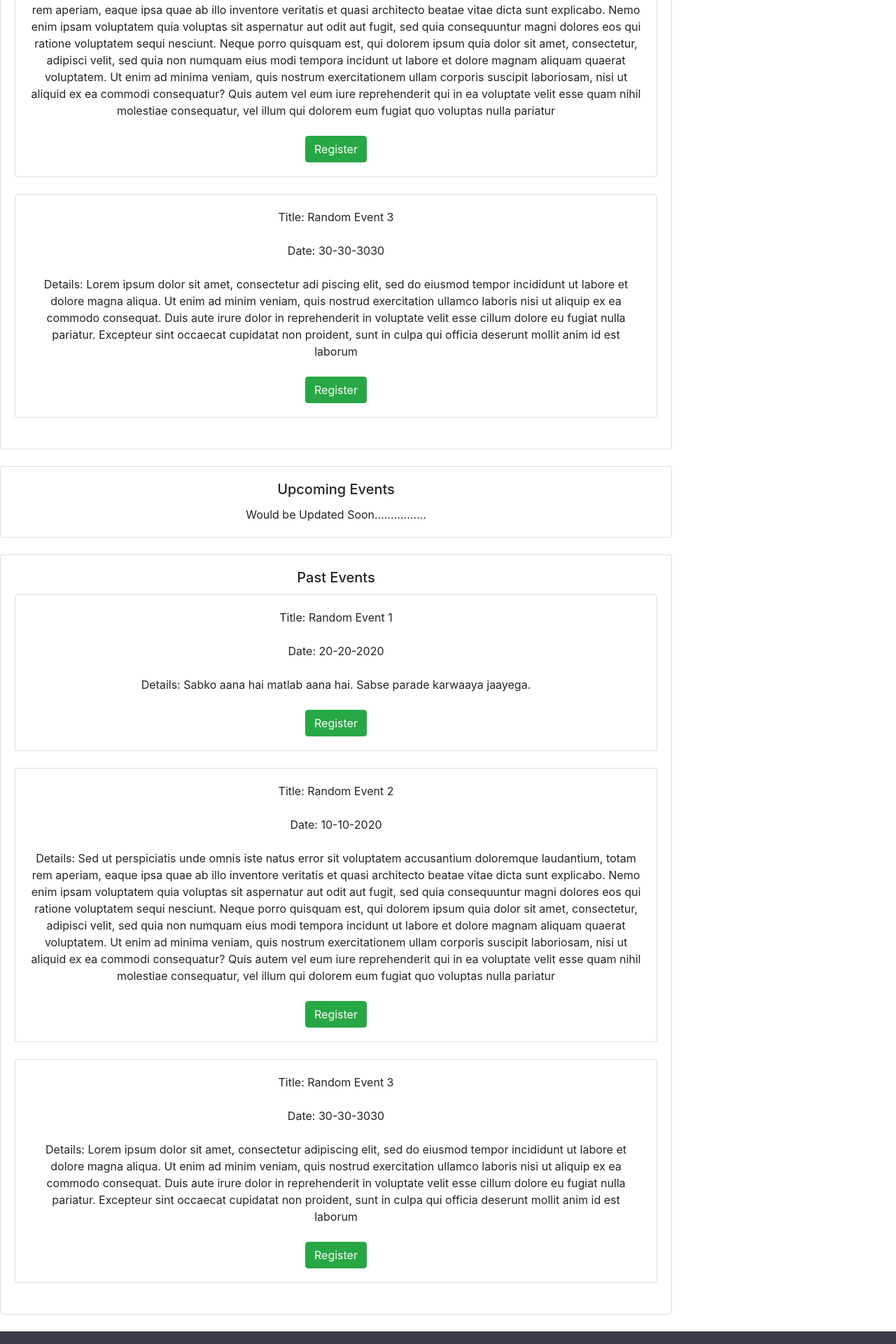
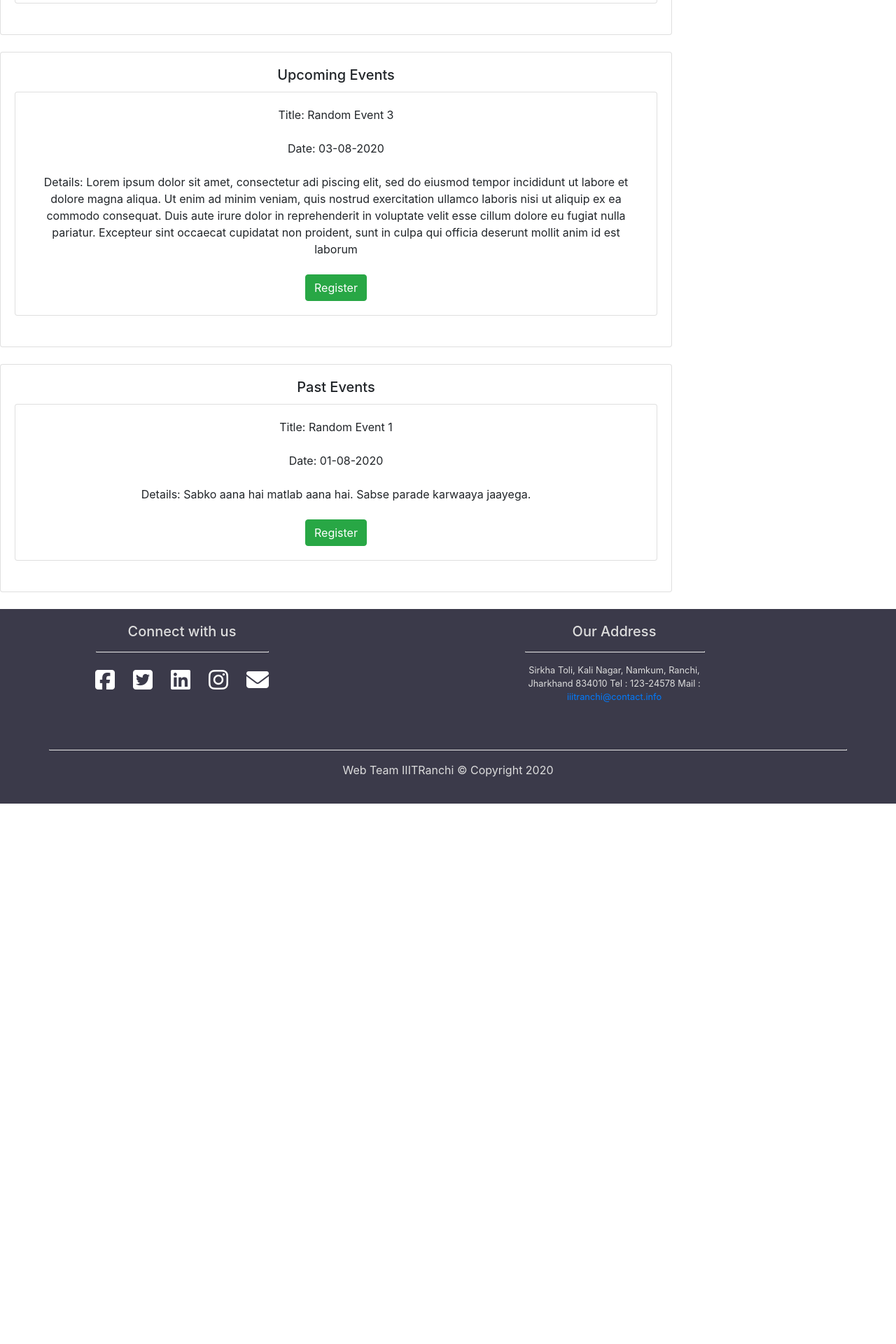
Before and after one commit to EmperorYP7/IIITR-IEEE-Website, a React (Create React App) app in the folder frontend/: page /events in a window 1280 px wide. Shown: the part 540-2460 px from the top of the page at 70% size. After the commit the page ends 1688 px from the top, so only its background shows below. Built offline with nearby package versions, Linux system fonts and the light colour scheme; the HTML template or start-up script is replaced by a standard one.

Commit message:
The events from JSON data would be directly divided into present, past and upcoming categories

```diff
--- a/frontend/src/components/Events/Events.js
+++ b/frontend/src/components/Events/Events.js
@@ -1,6 +1,47 @@
 import React, { Component } from 'react';
 import 'bootstrap/dist/css/bootstrap.min.css';
 import './Events.css';
+
+var today = new Date();                                 //Some code to get today's date
+var dd = String(today.getDate()).padStart(2, '0');      //
+var mm = String(today.getMonth() + 1).padStart(2, '0'); //
+var yyyy = today.getFullYear();                         //
+today = yyyy+mm+dd;                                     //The variable today stores date in yyyymmdd format
+console.log("Today:",today);
+
+//Note: The date for the events stored in database must be strictly in dd-mm-yyyy format
+
+//Data entered below in variable data would normally be obtained from mongoDB database
+var data=[{     'Title': 'Random Event 1',
+            'Date': '01-08-2020',
+            'Details': 'Sabko aana hai matlab aana hai. Sabse parade karwaaya jaayega.',
+            'Form': 'https://form1'
+            },
+            {
+            'Title': 'Random Event 2',
+            'Date': '02-08-2020',
+            'Details': 'Sed ut perspiciatis unde omnis iste natus error sit voluptatem accusantium doloremque laudantium, totam rem aperiam, eaque ipsa quae ab illo inventore veritatis et quasi architecto beatae vitae dicta sunt explicabo. Nemo enim ipsam voluptatem quia voluptas sit aspernatur aut odit aut fugit, sed quia consequuntur magni dolores eos qui ratione voluptatem sequi nesciunt. Neque porro quisquam est, qui dolorem ipsum quia dolor sit amet, consectetur, adipisci velit, sed quia non numquam eius modi tempora incidunt ut labore et dolore magnam aliquam quaerat voluptatem. Ut enim ad minima veniam, quis nostrum exercitationem ullam corporis suscipit laboriosam, nisi ut aliquid ex ea commodi consequatur? Quis autem vel eum iure reprehenderit qui in ea voluptate velit esse quam nihil molestiae consequatur, vel illum qui dolorem eum fugiat quo voluptas nulla pariatur ',
+            'Form' : 'https://form2'
+            },
+            {
+            'Title': 'Random Event 3',
+            'Date':'03-08-2020',
+            'Details': 'Lorem ipsum dolor sit amet, consectetur adi piscing elit, sed do eiusmod tempor incididunt ut labore et dolore magna aliqua. Ut enim ad minim veniam, quis nostrud exercitation ullamco laboris nisi ut aliquip ex ea commodo consequat. Duis aute irure dolor in reprehenderit in voluptate velit esse cillum dolore eu fugiat nulla pariatur. Excepteur sint occaecat cupidatat non proident, sunt in culpa qui officia deserunt mollit anim id est laborum ',
+            'Form' : 'https://form3'
+            }
+
+        ];
+
+
+//console.log(today,"\n",data[0].Date.substring(6,data[0].Date.length)+data[0].Date.substring(3,5)+data[0].Date.substring(0,2));        //date debug
+
+var PresentData = data.filter(function(x){return (x.Date.substring(6,x.Date.length)+x.Date.substring(3,5)+x.Date.substring(0,2)).localeCompare(today)===0 });       //Filters data to get JSON array of present events
+var UpcomingData = data.filter(function(x){return Number(x.Date.substring(6,x.Date.length)+x.Date.substring(3,5)+x.Date.substring(0,2)) > Number(today) });         //Filters data to get JSON array of upcoming events
+var PastData = data.filter(function(x){return Number(x.Date.substring(6,x.Date.length)+x.Date.substring(3,5)+x.Date.substring(0,2)) < Number(today) });             //Filters data to get JSON array of past events
+
+console.log("Present Events:\n",PresentData);       //debug statement for present events
+console.log("Upcoming Events:\n",UpcomingData);      //debug statement for upcoming events
+console.log("Past Events:\n",PastData);          //debug statement for past events
 
 
 class Events extends Component {
@@ -8,140 +49,72 @@ class Events extends Component {
     {
         super(props);
     this.state={
-        present:[{  'Title': 'Random Event 1',
-                    'Date': '20-20-2020',
-                    'Details': 'Sabko aana hai matlab aana hai. Sabse parade karwaaya jaayega.',
-                    'Form': 'https://form link 1'
-                },
-                {
-                    'Title': 'Random Event 2',
-                    'Date': '10-10-2020',
-                    'Details': 'Sed ut perspiciatis unde omnis iste natus error sit voluptatem accusantium doloremque laudantium, totam rem aperiam, eaque ipsa quae ab illo inventore veritatis et quasi architecto beatae vitae dicta sunt explicabo. Nemo enim ipsam voluptatem quia voluptas sit aspernatur aut odit aut fugit, sed quia consequuntur magni dolores eos qui ratione voluptatem sequi nesciunt. Neque porro quisquam est, qui dolorem ipsum quia dolor sit amet, consectetur, adipisci velit, sed quia non numquam eius modi tempora incidunt ut labore et dolore magnam aliquam quaerat voluptatem. Ut enim ad minima veniam, quis nostrum exercitationem ullam corporis suscipit laboriosam, nisi ut aliquid ex ea commodi consequatur? Quis autem vel eum iure reprehenderit qui in ea voluptate velit esse quam nihil molestiae consequatur, vel illum qui dolorem eum fugiat quo voluptas nulla pariatur ',
-                    'Form' : 'https://form link 2'
-                },
-                {
-                    'Title': 'Random Event 3',
-                    ' Date':'30-30-3030',
-                    'Details': 'Lorem ipsum dolor sit amet, consectetur adi piscing elit, sed do eiusmod tempor incididunt ut labore et dolore magna aliqua. Ut enim ad minim veniam, quis nostrud exercitation ullamco laboris nisi ut aliquip ex ea commodo consequat. Duis aute irure dolor in reprehenderit in voluptate velit esse cillum dolore eu fugiat nulla pariatur. Excepteur sint occaecat cupidatat non proident, sunt in culpa qui officia deserunt mollit anim id est laborum ',
-                    'Form' : 'https://form link 3'
-                }],
-        upcoming:[
-                    'None'
-                ],
-        past:[{  'Title': 'Random Event 1',
-                    'Date': '20-20-2020',
-                    'Details': 'Sabko aana hai matlab aana hai. Sabse parade karwaaya jaayega.',
-                    'Form' : 'https://form link 4'
-                },
-                {
-                    'Title': 'Random Event 2',
-                    'Date': '10-10-2020',
-                    'Details': 'Sed ut perspiciatis unde omnis iste natus error sit voluptatem accusantium doloremque laudantium, totam rem aperiam, eaque ipsa quae ab illo inventore veritatis et quasi architecto beatae vitae dicta sunt explicabo. Nemo enim ipsam voluptatem quia voluptas sit aspernatur aut odit aut fugit, sed quia consequuntur magni dolores eos qui ratione voluptatem sequi nesciunt. Neque porro quisquam est, qui dolorem ipsum quia dolor sit amet, consectetur, adipisci velit, sed quia non numquam eius modi tempora incidunt ut labore et dolore magnam aliquam quaerat voluptatem. Ut enim ad minima veniam, quis nostrum exercitationem ullam corporis suscipit laboriosam, nisi ut aliquid ex ea commodi consequatur? Quis autem vel eum iure reprehenderit qui in ea voluptate velit esse quam nihil molestiae consequatur, vel illum qui dolorem eum fugiat quo voluptas nulla pariatur ',
-                    'Form' : 'https://form link 5'
-                },
-                {
-                    'Title': 'Random Event 3',
-                    ' Date':'30-30-3030',
-                    'Details': 'Lorem ipsum dolor sit amet, consectetur adi piscing elit, sed do eiusmod tempor incididunt ut labore et dolore magna aliqua. Ut enim ad minim veniam, quis nostrud exercitation ullamco laboris nisi ut aliquip ex ea commodo consequat. Duis aute irure dolor in reprehenderit in voluptate velit esse cillum dolore eu fugiat nulla pariatur. Excepteur sint occaecat cupidatat non proident, sunt in culpa qui officia deserunt mollit anim id est laborum ',
-                    'Form' : 'https://form link 6'
-                }]
+        present:PresentData,        //Obtained from above
+        upcoming:UpcomingData,      //Obtained from above
+        past:PastData               //Obtained from above
             }
     };
     render() {
         return (
             <React.Fragment>
-                {
-                    console.log(this.state.present[0].Title,'\n', this.state.present[0].Date,'\n', this.state.present[0].Details,'\n',this.state.present[0].form)
-                }
                 <div className="card w-75">
                     <div className="card-body">
                         <h5 className="card-title">Present Events</h5>
                         <p className="card-text">
+                        {this.state.present.map(post =>{return(<div>
                                 <div className="card w-100">
                                     <div className="card-body">
                                         <p className="card-text">
-                                            Title: Random Event 1<br/><br/>
-                                            Date: 20-20-2020<br/><br/>
-                                            Details: Sabko aana hai matlab aana hai. Sabse parade karwaaya jaayega. <br/><br/>
+                                            Title: {post.Title}<br/><br/>
+                                            Date: {post.Date}<br/><br/>
+                                            Details: {post.Details} <br/><br/>
                                             <button className= "btn btn-success" onClick="location.href=' this.state.formfor '; ">Register</button>
                                         </p>
                                     </div>
                                 </div><br/>
-                                <div className="card w-100">
-                                    <div className="card-body">
-                                        <p className="card-text">
-                                            Title: Random Event 2<br/><br/>
-                                            Date: 10-10-2020<br/><br/>
-                                            Details: Sed ut perspiciatis unde omnis iste natus error sit voluptatem accusantium doloremque laudantium, totam rem aperiam, eaque ipsa quae ab illo inventore veritatis et quasi architecto beatae vitae dicta sunt explicabo. Nemo enim ipsam voluptatem quia voluptas sit aspernatur aut odit aut fugit, sed quia consequuntur magni dolores eos qui ratione voluptatem sequi nesciunt. Neque porro quisquam est, qui dolorem ipsum quia dolor sit amet, consectetur, adipisci velit, sed quia non numquam eius modi tempora incidunt ut labore et dolore magnam aliquam quaerat voluptatem. Ut enim ad minima veniam, quis nostrum exercitationem ullam corporis suscipit laboriosam, nisi ut aliquid ex ea commodi consequatur? Quis autem vel eum iure reprehenderit qui in ea voluptate velit esse quam nihil molestiae consequatur, vel illum qui dolorem eum fugiat quo voluptas nulla pariatur
-                                            <br/><br/>
-                                            <button className= "btn btn-success" onClick="location.href=' this.state.formfor '; ">Register</button>
-                                        </p>
-                                    </div>
-                                </div><br/>
-                                <div className="card w-100">
-                                    <div className="card-body">
-                                        <p className="card-text">
-                                            Title: Random Event 3<br/><br/>
-                                            Date: 30-30-3030<br/><br/>
-                                            Details: Lorem ipsum dolor sit amet, consectetur adi
-                                            piscing elit, sed do eiusmod tempor incididunt ut labore et dolore magna aliqua. Ut enim ad minim veniam, quis nostrud exercitation ullamco laboris nisi ut aliquip ex ea commodo consequat. Duis aute irure dolor in reprehenderit in voluptate velit esse cillum dolore eu fugiat nulla pariatur. Excepteur sint occaecat cupidatat non proident, sunt in culpa qui officia deserunt mollit anim id est laborum
-                                            <br/><br/>
-                                            <button className= "btn btn-success" onClick="location.href=' this.state.formfor '; ">Register</button>
-                                        </p>
-                                    </div>
-                                </div><br/>
+                        </div>);})}
                         </p>
                     </div>
                 </div><br/>
-                {console.log(this.state.upcoming[0].Title,'\n', this.state.upcoming[0].Date,'\n', this.state.upcoming[0].Details,'\n',this.state.upcoming[0].form)}
+
 
                 <div className="card w-75">
                     <div className="card-body">
                         <h5 className="card-title">Upcoming Events</h5>
                         <p className="card-text">
-                                Would be Updated Soon................
+                        {this.state.upcoming.map(post =>{return(<div>
+                                <div className="card w-100">
+                                    <div className="card-body">
+                                        <p className="card-text">
+                                            Title: {post.Title}<br/><br/>
+                                            Date: {post.Date}<br/><br/>
+                                            Details: {post.Details} <br/><br/>
+                                            <button className= "btn btn-success" onClick="location.href=' this.state.formfor '; ">Register</button>
+                                        </p>
+                                    </div>
+                                </div><br/>
+                        </div>);})}
                         </p>
                     </div>
                 </div><br/>
-                {console.log(this.state.past[0].Title,'\n', this.state.past[0].Date,'\n', this.state.past[0].Details,'\n',this.state.past[0].form)}
+
 
                 <div className="card w-75">
                     <div className="card-body">
                         <h5 className="card-title">Past Events</h5>
                         <p className="card-text">
+                        {this.state.past.map(post =>{return(<div>
                                 <div className="card w-100">
                                     <div className="card-body">
                                         <p className="card-text">
-                                            Title: Random Event 1<br/><br/>
-                                            Date: 20-20-2020<br/><br/>
-                                            Details: Sabko aana hai matlab aana hai. Sabse parade karwaaya jaayega.
-                                            <br/><br/>
+                                            Title: {post.Title}<br/><br/>
+                                            Date: {post.Date}<br/><br/>
+                                            Details: {post.Details} <br/><br/>
                                             <button className= "btn btn-success" onClick="location.href=' this.state.formfor '; ">Register</button>
                                         </p>
                                     </div>
                                 </div><br/>
-                                <div className="card w-100">
-                                    <div className="card-body">
-                                        <p className="card-text">
-                                            Title: Random Event 2<br/><br/>
-                                            Date: 10-10-2020<br/><br/>
-                                            Details: Sed ut perspiciatis unde omnis iste natus error sit voluptatem accusantium doloremque laudantium, totam rem aperiam, eaque ipsa quae ab illo inventore veritatis et quasi architecto beatae vitae dicta sunt explicabo. Nemo enim ipsam voluptatem quia voluptas sit aspernatur aut odit aut fugit, sed quia consequuntur magni dolores eos qui ratione voluptatem sequi nesciunt. Neque porro quisquam est, qui dolorem ipsum quia dolor sit amet, consectetur, adipisci velit, sed quia non numquam eius modi tempora incidunt ut labore et dolore magnam aliquam quaerat voluptatem. Ut enim ad minima veniam, quis nostrum exercitationem ullam corporis suscipit laboriosam, nisi ut aliquid ex ea commodi consequatur? Quis autem vel eum iure reprehenderit qui in ea voluptate velit esse quam nihil molestiae consequatur, vel illum qui dolorem eum fugiat quo voluptas nulla pariatur
-                                            <br/><br/>
-                                            <button className= "btn btn-success" onClick="location.href=' this.state.formfor '; ">Register</button>
-                                        </p>
-                                    </div>
-                                </div><br/>
-                                <div className="card w-100">
-                                    <div className="card-body">
-                                        <p className="card-text">
-                                            Title: Random Event 3<br/><br/>
-                                            Date: 30-30-3030<br/><br/>
-                                            Details: Lorem ipsum dolor sit amet, consectetur adipiscing elit, sed do eiusmod tempor incididunt ut labore et dolore magna aliqua. Ut enim ad minim veniam, quis nostrud exercitation ullamco laboris nisi ut aliquip ex ea commodo consequat. Duis aute irure dolor in reprehenderit in voluptate velit esse cillum dolore eu fugiat nulla pariatur. Excepteur sint occaecat cupidatat non proident, sunt in culpa qui officia deserunt mollit anim id est laborum
-                                            <br/><br/>
-                                            <button className= "btn btn-success" onClick="location.href=' this.state.formfor '; ">Register</button>
-                                        </p>
-                                    </div>
-                                </div><br/>
+                        </div>);})}
                         </p>
                     </div>
 
```
